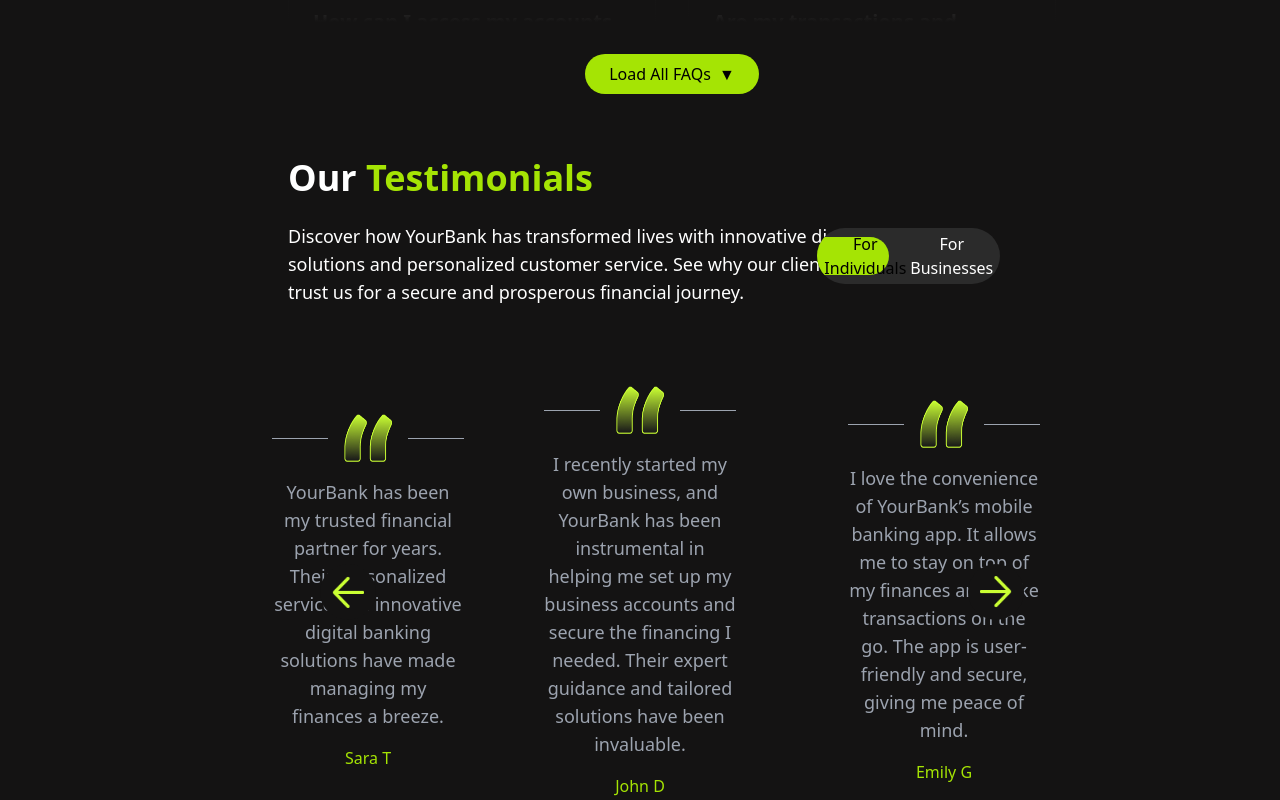
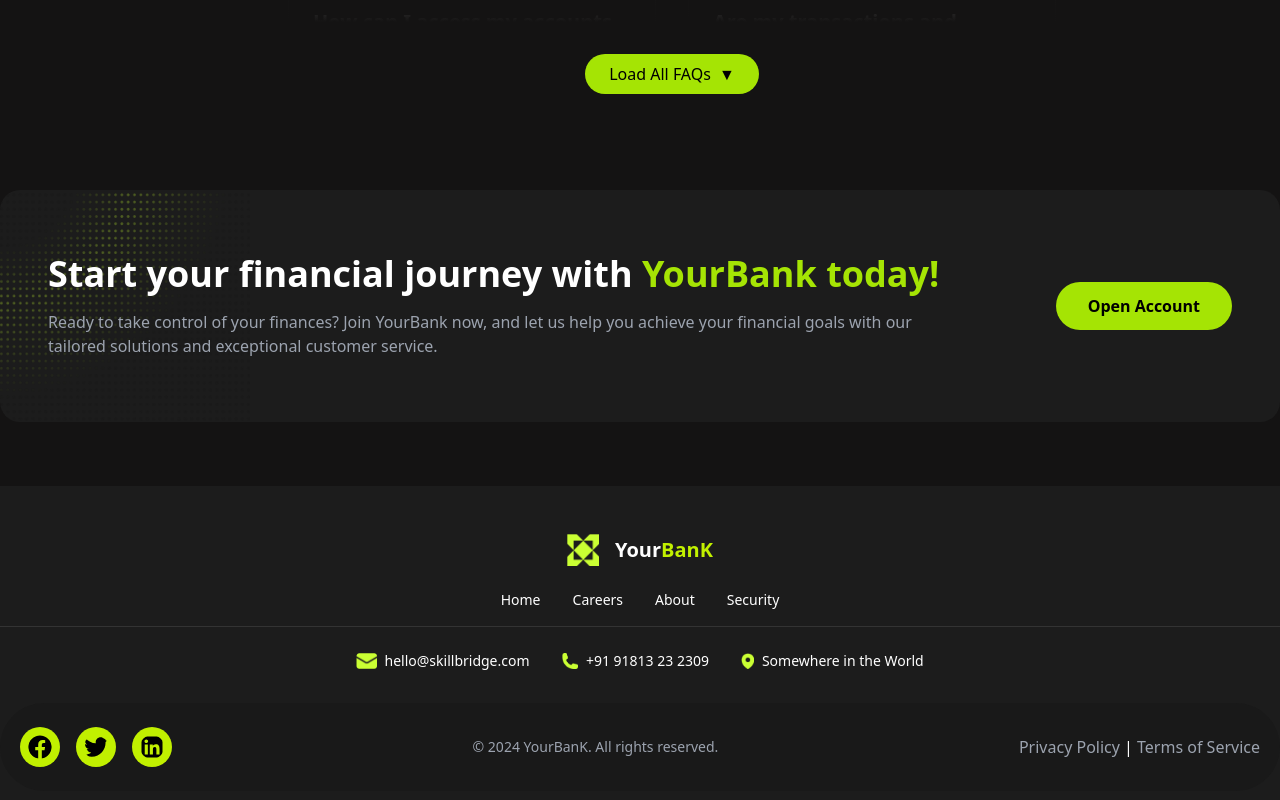
Before and after one commit to Dark1nessss/Financial-Tracker, a React (Create React App) app in the folder client/: page / in a window 1280 px wide. Shown: the part 4280-5080 px from the top of the page. Built offline with nearby package versions, Linux system fonts and the light colour scheme.

Commit message:
Removing Testemonials

```diff
--- a/client/src/components/sections/landingpage/Testemonial.js
+++ /dev/null
@@ -1,120 +0,0 @@
-import React from 'react'
-import { useState } from 'react';
-
-const Testemonial = () => {
-  const [isActive, setIsActive] = useState(false);
-  return (
-    <section className="testimonials-section text-white lg:ml-16 py-8">
-    <div className="lg:px-56 px-6">
-      <div className="flex justify-between items-center">
-        <div>
-          <h2 className="text-4xl font-bold mb-6">
-            Our <span className="text-[#A5E404]">Testimonials</span>
-          </h2>
-          <p className="text-lg mb-12 max-w-4xl">
-            Discover how YourBank has transformed lives with innovative digital solutions and personalized customer service. See why our clients trust us for a secure and prosperous financial journey.
-          </p>
-        </div>
-
-        {/* Toggle Buttons */}
-        <div className="relative flex justify-center items-center w-[280px] h-14 bg-[#2B2B2B] rounded-full overflow-hidden -translate-x-14">
-          {/* Background Highlight */}
-          <div
-            className={`absolute h-2/3 w-[50%] bg-[#A5E404] rounded-full transition-transform duration-300 ease-in-out ${
-              isActive ? "translate-x-[45%]" : "-translate-x-[65px]"
-            }`}
-          ></div>
-
-          {/* Button for Individuals */}
-          <button
-            className={`z-10 w-1/2 text-md font-medium pl-[5px] ${
-              !isActive ? "text-black" : "text-white"
-            } transition-colors duration-300`}
-            onClick={() => setIsActive(false)}
-          >
-            For Individuals
-          </button>
-
-          {/* Button for Businesses */}
-          <button
-            className={`z-10 w-1/2 text-md font-medium pr-[5px] ${
-              isActive ? "text-black" : "text-white"
-            } transition-colors duration-300`}
-            onClick={() => setIsActive(true)}
-          >
-            For Businesses
-          </button>
-        </div>
-      </div>
-
-      {/* Space between Title and Cards */}
-      <div className="my-8"></div>
-
-      {/* Testimonial Cards */}
-      <div className="relative flex justify-center items-center">
-        {/* Left Navigation Arrow */}
-        <button className="absolute left-0 transform translate-x-8 z-10 bg-[#141313] hover:bg-[#A5E404] transition-colors p-3 rounded-full">
-          <img
-            src="/left_pointer.png"
-            alt="Previous"
-            className="w-8 h-8"
-          />
-        </button>
-
-        {/* Testimonials with adjusted bars and quote icon */}
-        <div className="flex space-x-12 items-center mx-auto">
-          <div className="text-center">
-            {/* Horizontal bars and quote icon */}
-            <div className="flex items-center justify-center mb-4">
-              <div className="h-[1px] w-20 bg-gray-400"></div> {/* Thinner, lighter bar */}
-              <img src="/indent.png" alt="Quote Icon" className="w-12 h-12 mx-4" />
-              <div className="h-[1px] w-20 bg-gray-400"></div> {/* Thinner, lighter bar */}
-            </div>
-            <p className="text-lg text-gray-400 max-w-xs mx-auto">
-              YourBank has been my trusted financial partner for years. Their personalized service and innovative digital banking solutions have made managing my finances a breeze.
-            </p>
-            <p className="text-[#A5E404] mt-4">Sara T</p>
-          </div>
-
-          <div className="text-center px-8">
-            {/* Horizontal bars and quote icon */}
-            <div className="flex items-center justify-center mb-4">
-              <div className="h-[1px] w-20 bg-gray-400"></div> {/* Thinner, lighter bar */}
-              <img src="/indent.png" alt="Quote Icon" className="w-12 h-12 mx-4" />
-              <div className="h-[1px] w-20 bg-gray-400"></div> {/* Thinner, lighter bar */}
-            </div>
-            <p className="text-lg text-gray-400 max-w-xs mx-auto">
-              I recently started my own business, and YourBank has been instrumental in helping me set up my business accounts and secure the financing I needed. Their expert guidance and tailored solutions have been invaluable.
-            </p>
-            <p className="text-[#A5E404] mt-4">John D</p>
-          </div>
-
-          <div className="text-center px-8">
-            {/* Horizontal bars and quote icon */}
-            <div className="flex items-center justify-center mb-4">
-              <div className="h-[1px] w-20 bg-gray-400"></div> {/* Thinner, lighter bar */}
-              <img src="/indent.png" alt="Quote Icon" className="w-12 h-12 mx-4" />
-              <div className="h-[1px] w-20 bg-gray-400"></div> {/* Thinner, lighter bar */}
-            </div>
-            <p className="text-lg text-gray-400 max-w-xs mx-auto">
-              I love the convenience of YourBank’s mobile banking app. It allows me to stay on top of my finances and make transactions on the go. The app is user-friendly and secure, giving me peace of mind.
-            </p>
-            <p className="text-[#A5E404] mt-4">Emily G</p>
-          </div>
-        </div>
-
-        {/* Right Navigation Arrow */}
-        <button className="absolute right-0 transform -translate-x-8 z-10 bg-[#141313] hover:bg-[#A5E404] transition-colors p-3 rounded-full">
-          <img
-            src="/left_pointer.png"
-            alt="Next"
-            className="w-8 h-8 rotate-180"
-          />
-        </button>
-      </div>
-    </div>
-  </section>
-  )
-}
-
-export default Testemonial
--- a/client/src/pages/LandingPage.js
+++ b/client/src/pages/LandingPage.js
@@ -3,7 +3,6 @@ import Products from '../components/sections//landingpage/Products.js';
 import UseCases from '../components/sections//landingpage/UseCases.js';
 import Features from '../components/sections//landingpage/Features.js';
 import Faq from '../components/sections//landingpage/Faq.js';
-import Testemonial from '../components/sections//landingpage/Testemonial.js';
 import OpenAcc from '../components/sections//landingpage/OpenAcc.js';
 
 const LandingPage = () => {
@@ -25,9 +24,6 @@ const LandingPage = () => {
       {/* FAQ'S Section */}
       <Faq/>
 
-      {/* Testemonial Section */}
-      <Testemonial/>
-
       {/* Open Account */}
       <OpenAcc/>
 
```
